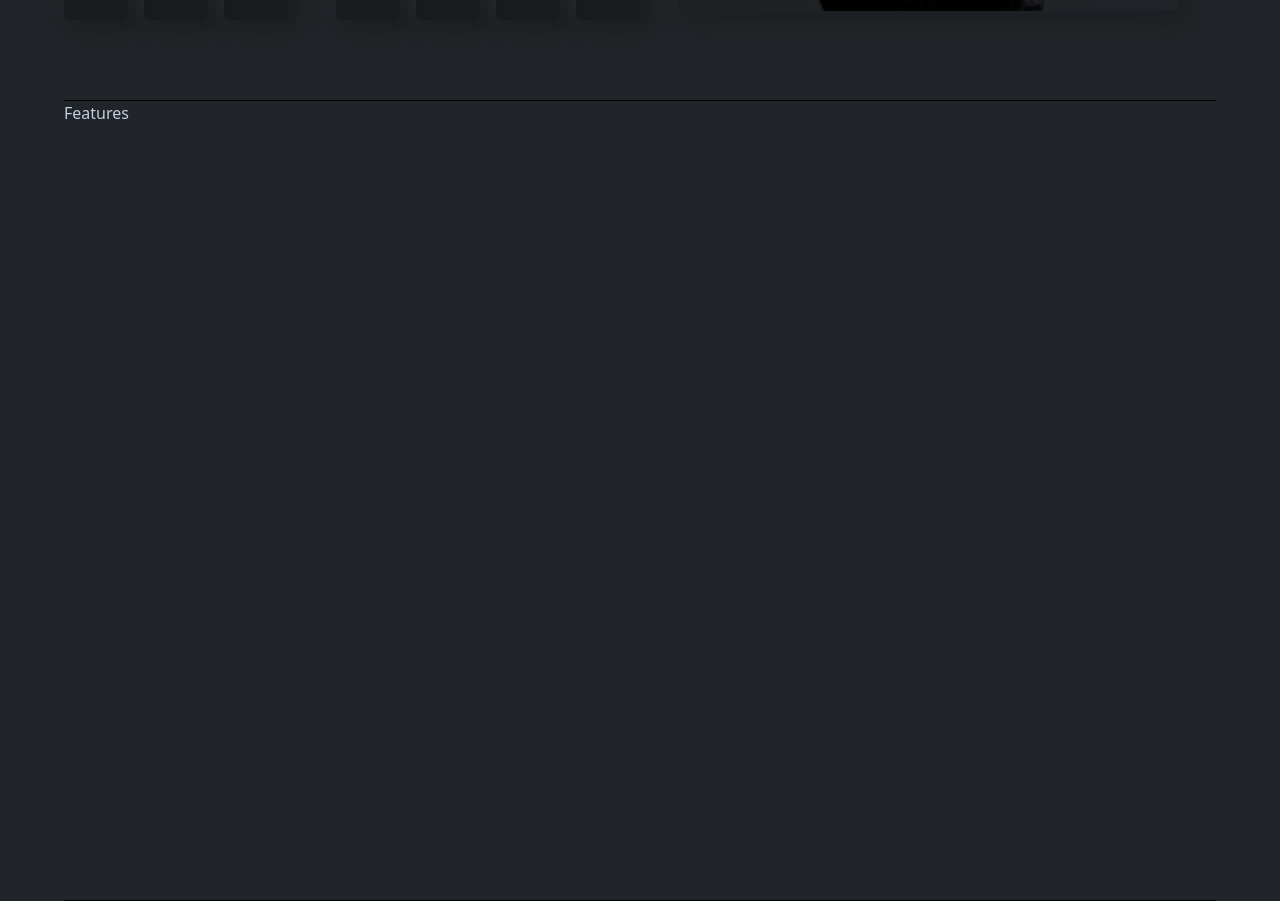
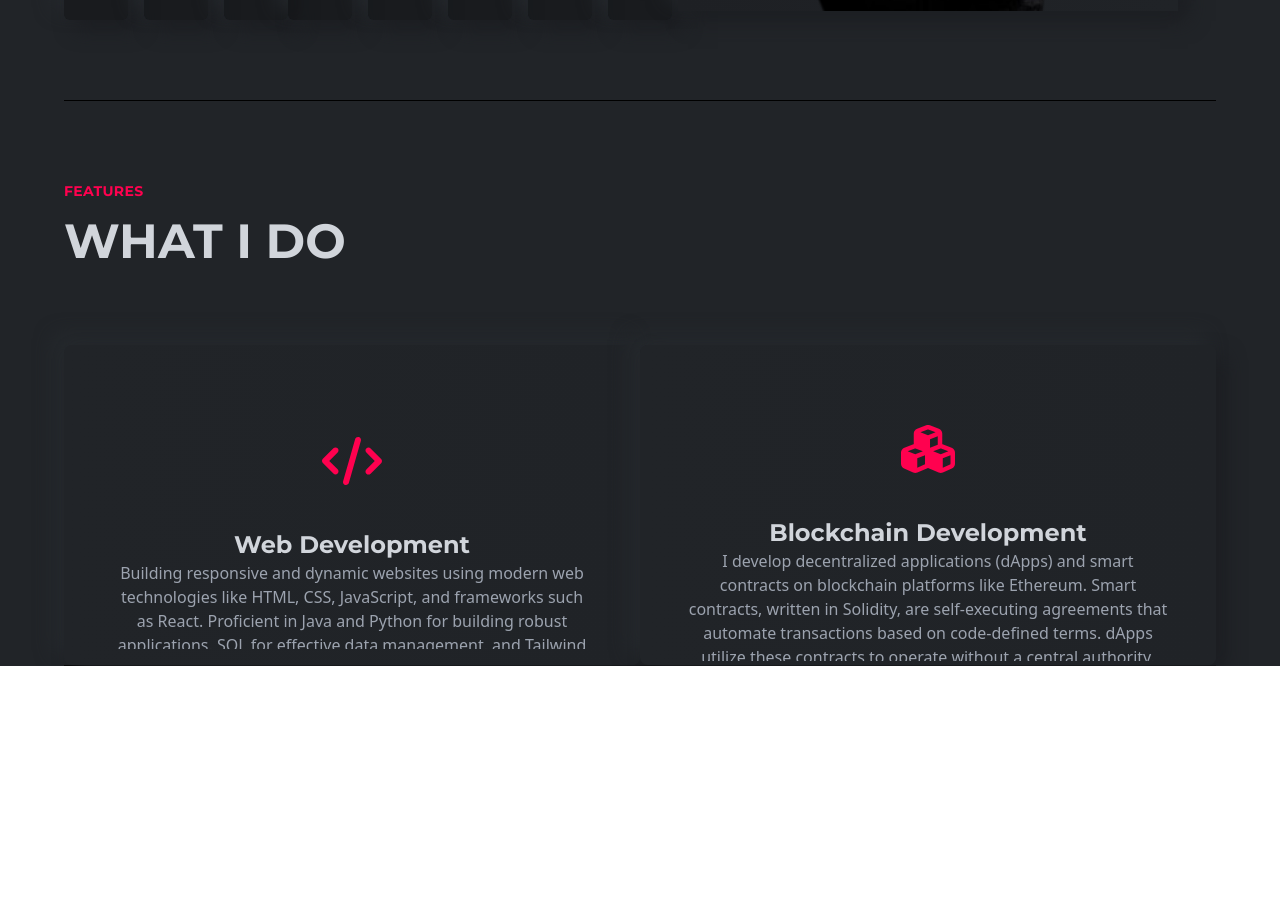
Before and after one commit to gokul0880/Portfolio, a React (Create React App) app: page / in a window 1280 px wide. Shown: the part 688-1589 px from the top of the page. After the commit the page ends 1354 px from the top, so only its background shows below. Built offline with nearby package versions, Linux system fonts and the light colour scheme; the HTML template or start-up script is replaced by a standard one.

Commit message:
Feat: feature done

```diff
--- a/package.json
+++ b/package.json
@@ -3,6 +3,9 @@
   "version": "0.1.0",
   "private": true,
   "dependencies": {
+    "@fortawesome/fontawesome-svg-core": "^6.6.0",
+    "@fortawesome/free-solid-svg-icons": "^6.6.0",
+    "@fortawesome/react-fontawesome": "^0.2.2",
     "@testing-library/jest-dom": "^5.17.0",
     "@testing-library/react": "^13.4.0",
     "@testing-library/user-event": "^13.5.0",
--- /dev/null
+++ b/src/components/features/Card.js
@@ -0,0 +1,23 @@
+import React from 'react';
+
+const Card = ({ title, des, icon }) => {
+  return (
+    <div className="w-full px-12 h-80 py-10 rounded-lg shadow-shadowOne flex items-center justify-center bg-gradient-to-r from-bodyColor to-[#202327] group hover:bg-gradient-to-b hover:from-black hover:to-[#1e2024] transition-colors duration-300">
+      <div className='w-full flex flex-col items-center justify-center overflow-hidden'>
+        <div className='flex flex-col items-center gap-6 translate-y-14 group-hover:translate-y-0 transition-transform duration-300'>
+          <div className='flex items-center justify-center py-5'>
+            <span className='text-5xl text-designColor'>
+              {icon}
+            </span>
+          </div>
+          <div className='text-center'>
+            <h2 className='text-2xl font-titlefont font-bold text-gray-300'>{title}</h2>
+            <p className='text-gray-400'>{des}</p>
+          </div>
+        </div>
+      </div>
+    </div>
+  );
+}
+
+export default Card;
--- a/src/components/features/Features.js
+++ b/src/components/features/Features.js
@@ -1,9 +1,27 @@
 import React from 'react'
-
+import { FontAwesomeIcon } from '@fortawesome/react-fontawesome';
+import { faCode, faCubes  } from '@fortawesome/free-solid-svg-icons';
+import Layout from '../layout/Title';
+import Card from './Card';
 export const Features = () => {
   return (
-    <section id='features' className='w-full h-[800px] pb-20 flex border-b-[1px] border-b-black'>
-        Features
+    <section id='features' className='w-full  border-b-[1px] border-b-black'>
+      <div>
+      <Layout title="Features" des="WHAT I DO" />
+      <div className='grid grid-cols-2'>
+  <Card
+    title="Web Development"
+    des="Building responsive and dynamic websites using modern web technologies like HTML, CSS, JavaScript, and frameworks such as React.
+    Proficient in Java and Python for building robust applications, SQL for effective data management, and Tailwind CSS for modern, responsive design. I combine these skills to create seamless and high-quality solutions."
+    icon={<FontAwesomeIcon icon={faCode} />}
+  />
+  <Card
+    title="Blockchain Development"
+    des="I develop decentralized applications (dApps) and smart contracts on blockchain platforms like Ethereum. Smart contracts, written in Solidity, are self-executing agreements that automate transactions based on code-defined terms. dApps utilize these contracts to operate without a central authority, leveraging blockchain technology to ensure transparency, security, and immutability.."
+    icon={<FontAwesomeIcon icon={faCubes} />}
+  />
+</div>
+      </div>
     </section>
   )
 }
--- a/src/components/home/LeftHome.js
+++ b/src/components/home/LeftHome.js
@@ -1,7 +1,8 @@
 import React from 'react'
 import { useTypewriter, Cursor } from "react-simple-typewriter";
-import { FaFacebook, FaTwitter, FaLinkedin, FaJsSquare } from 'react-icons/fa';
+import { FaFacebook, FaTwitter, FaLinkedin, FaJsSquare , FaJava } from 'react-icons/fa';
 import { SiReact, SiTailwindcss, SiPython } from 'react-icons/si';
+
 
 
 const LeftHome = () => {
@@ -56,7 +57,7 @@ const LeftHome = () => {
                                 </span>
                             </div>
                         </div>
-                        <div className='flex flex-col'>
+                        <div className='flex flex-col '>
                             <h2 className='text-base uppercase font-titleFont mb-4'>TECHNOLOGIES I USE</h2>
                             <div className='flex gap-4'>
                                 <span className='bannerIcon'>
@@ -71,6 +72,9 @@ const LeftHome = () => {
                                 <span className='bannerIcon'>
                                     <FaJsSquare />
                                 </span>
+                                <span className='bannerIcon'>
+                                <FaJava />
+                                </span>
                             </div>
                         </div>
                     </div>
--- /dev/null
+++ b/src/components/layout/Title.js
@@ -0,0 +1,12 @@
+import React from 'react'
+
+const Layout = ({title , des}) => {
+  return (
+    <div className='flex flex-col gap-4 font-titlefont py-20'>
+        <h3 className='text-sm uppercase font-light text-designColor tracking-wide'>{title}</h3>
+        <h1 className='text-5xl text-gray-300 font-bold capitalize'>{des}</h1>
+        </div>
+  )
+}
+
+export default Layout
```
Also changed, not shown: 1 other file (tests, documents, lock files or other folders).
